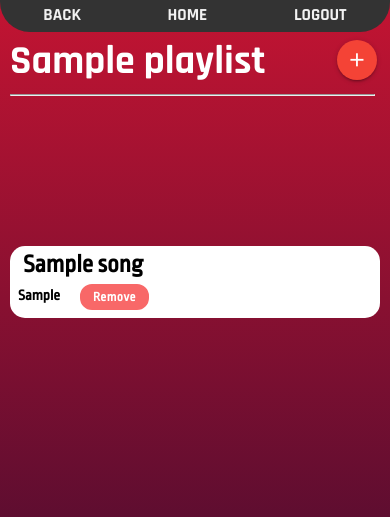
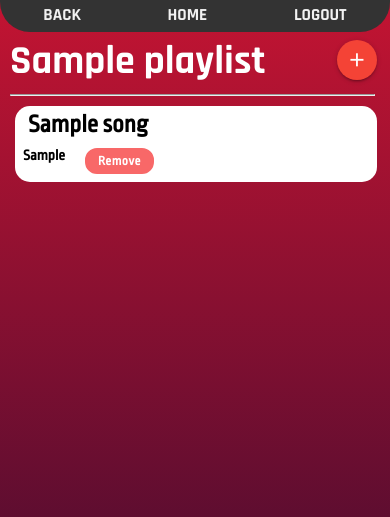
Before and after one commit to prabhjeevan/boomipy, a Django app: page /myplaylist/1 in a window 390 px wide. Shown: the top 517 px of the page. Run offline with Django 3.2, Linux system fonts and the light colour scheme; a user stored in the database is signed in; tables that the repository leaves empty hold one stand-in row (values such as "Sample post").

Commit message:
responsive

```diff
--- a/main_app/static/css/style.css
+++ b/main_app/static/css/style.css
@@ -1,4 +1,4 @@
-@media screen and (max-width: 480px) {
+
 
   body {
     background: linear-gradient( #c31432 0%, #1f092f 100%);
@@ -490,12 +490,12 @@ padding-bottom: 0px;
   background-color: white;
   width: auto;
   padding: 0px 5px;
-  margin-right: 10px;
+  margin-right: 13px;
   border-radius: 15px;
   height: auto;
   font-family: 'Ropa Sans', sans-serif;
-  margin-left:10px;
-  margin-bottom: 10px;
+  margin-left:5px;
+  margin-bottom: 12px;
   padding-bottom: 8px;
 }
 
@@ -580,4 +580,3 @@ padding-bottom: 0px;
   margin-left: 15px;
   width: 90px;
 }
-}
--- a/main_app/templates/details.html
+++ b/main_app/templates/details.html
@@ -11,7 +11,7 @@
     <hr>
     </div>
 
-</div>
+
         {% if playlist.songs.count %}
             {% for song in playlist.songs.all %}
             <a href="{{playlist.id}}/{{song.id}}" target="_blank">
@@ -32,7 +32,7 @@
             <h5>NO SONGS IN THIS PLAYLIST!</h5>
         </div>
         {% endif %}
-
+    </div>
 
 
 {% endblock %}
```
